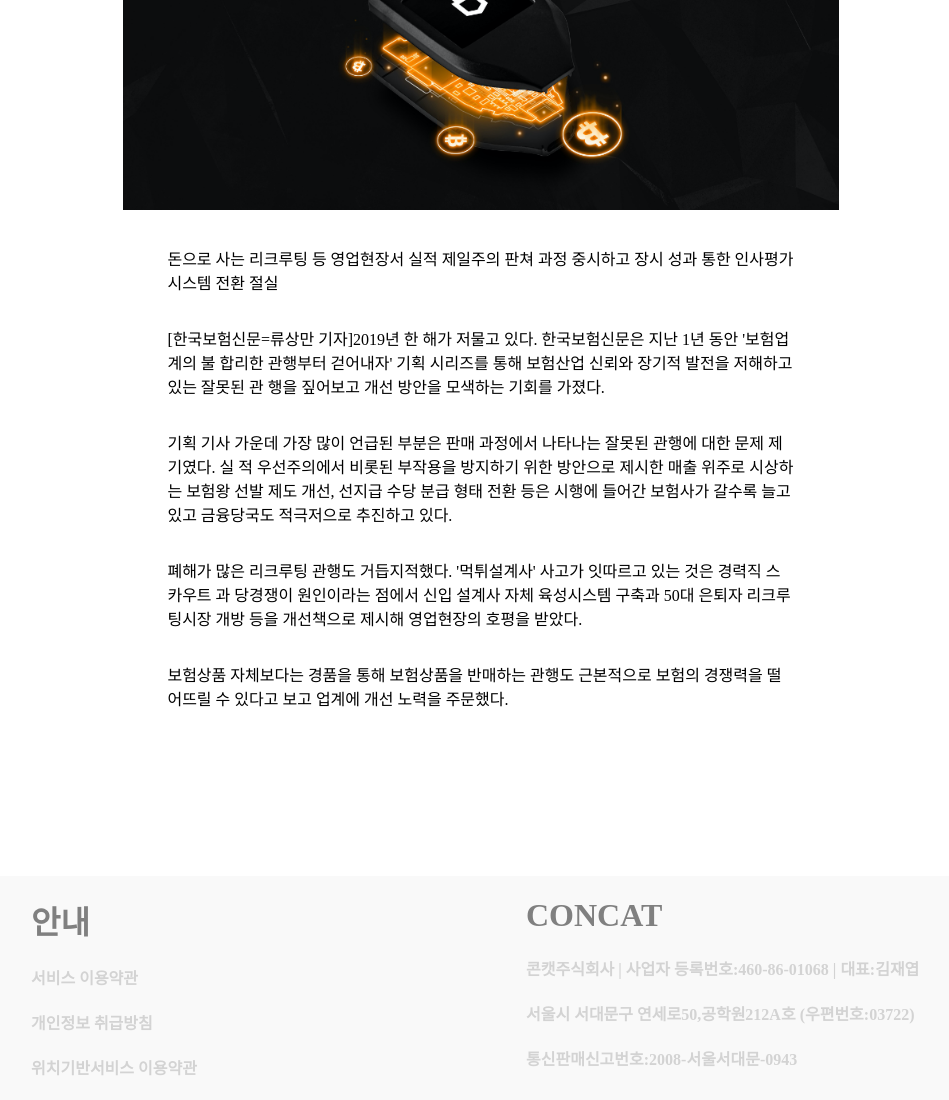
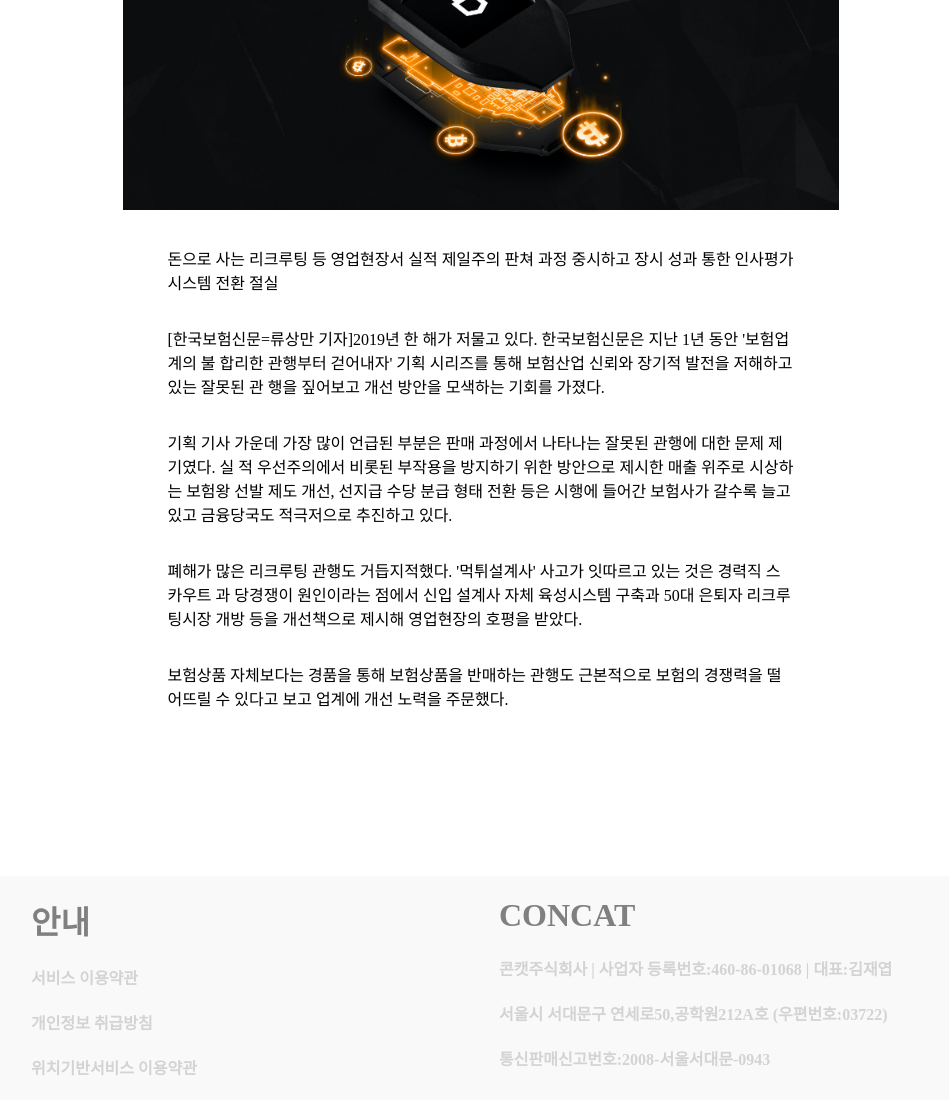
Before and after one commit to Sungsoo-FE/concat, a React (Create React App) app: page /content in a window 1280 px wide. Shown: the part 468-1568 px from the top of the page, without its empty margins (159-1108 px from the left). Built offline with nearby package versions, Linux system fonts and the light colour scheme.

Commit message:
modify footer size

```diff
--- a/src/components/footer/foot.css
+++ b/src/components/footer/foot.css
@@ -19,7 +19,7 @@
 
 .foot2 {
     background-color: #f9f9f9;
-    width: 45%;
+    width: 48%;
 }
 
 .foot-sub-col {
```
